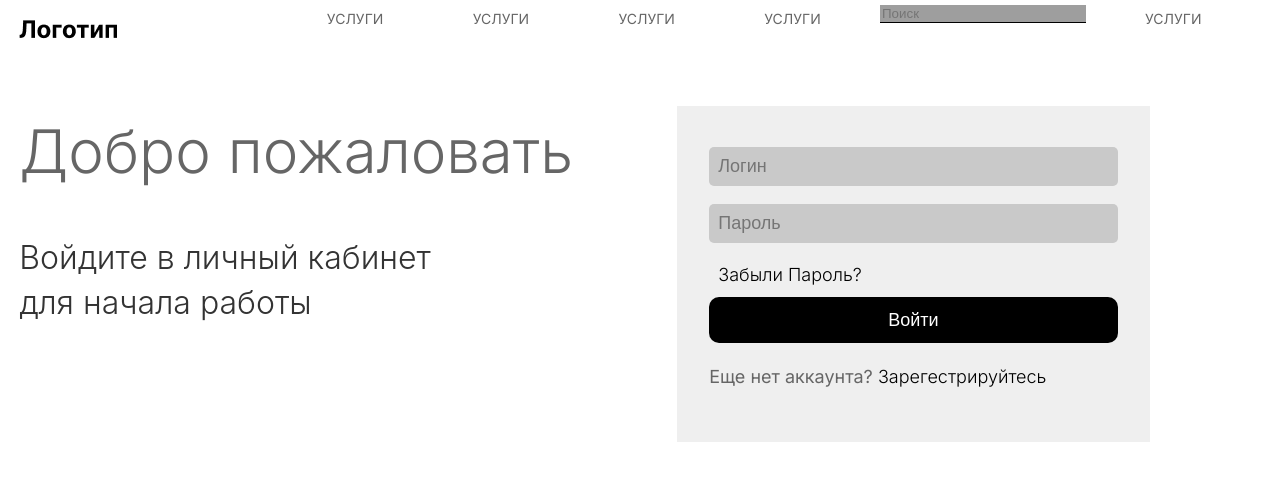
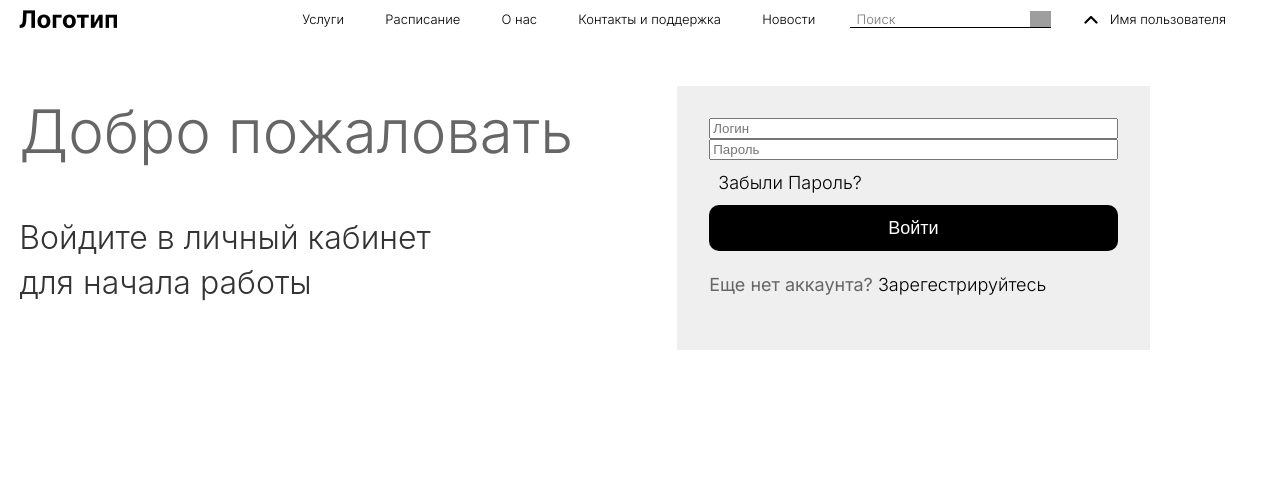
Before and after one commit to qramona/RiivSherr, a React (Vite) app: page /#/ in a window 1280 px wide. Shown: the top 480 px of the page. Built offline with nearby package versions, Linux system fonts and the light colour scheme; grey boxes are pictures that could not be loaded.

Commit message:
Created fake user path while some data completed by user + checking empty inputs

```diff
--- a/src/App.jsx
+++ b/src/App.jsx
@@ -2,6 +2,7 @@ import { HashRouter as Router, Routes, Route } from 'react-router-dom'
 import './app/App.css'
 import Auth from './modules/auth/Auth'
 import Registration from './modules/registration/registration'
+import UserPage from './pages/UserPage/UserPage'
 
 function App() {
     return (
@@ -9,6 +10,7 @@ function App() {
             <Routes>
                 <Route path="/" element={<Auth />} />
                 <Route path="/registration" element={<Registration />}></Route>
+                <Route path="/UserPage" element={<UserPage />}></Route>
             </Routes>
         </Router>
     )
--- a/src/components/Layouts/Header/Header.css
+++ b/src/components/Layouts/Header/Header.css
@@ -1,6 +1,9 @@
 a{
     color: black;
     text-decoration: none;
+}
+input:focus{
+    outline: none;
 }
 button{
     cursor: pointer;
@@ -29,18 +32,29 @@ header{
     width: 80%;
 
 }
+.header__title,.header__input,.header__userProfile{
+    font-size: 16px;
+    font-family: 'Inter';
+    font-weight: 300;
+    color: black;
+    border: none;
+    text-transform: none;
+}
+
+.header__li{
+    display: flex;
+    justify-content: center;
+    align-items: center;
+    font-size: 16px;
+}
 .header__ul{
     display: flex;
     justify-content: space-evenly;
     width: 100%;
     padding: 0;
+    margin: 0;
 }
-.header__li{
 
-}
-.header__li a{
-
-}
 .button-up{
 
 }
@@ -56,6 +70,7 @@ header{
     background: url("/Users/yuliiapodlutskaia/module-arc/src/assets/icons/Loup.png");
     background-repeat: no-repeat;
     background-position: right;padding-right: 2em;
+    background-size: contain;
 }
 .burger__menu{
     display: none;
@@ -72,6 +87,12 @@ header{
 .header__subtitles-ul.active {
     display: block;
     opacity: 1;
+}
+.header__userProfile {
+    display: flex;
+    flex-direction: row;
+    align-items: center;
+    justify-content: center;
 }
 
 @media screen and (min-width: 1600px) {
@@ -92,10 +113,7 @@ header{
     .header__ul{
 
     }
-    .header__li{
-
-    }
-    .header__li a{
+    .header__title{
 
     }
     .button-up{
@@ -131,11 +149,9 @@ header{
     .header__ul{
 
     }
-    .header__li{
-
-    }
-    .header__li a{
-
+    .header__title,.header__input{
+        font-size: 13px;
+        padding: 0 0.5em;
     }
     .button-up{
 
@@ -172,12 +188,10 @@ header{
     .header__ul{
 
     }
-    .header__li{
+    .header__title,.header__input{
+        font-size: 11px;
+    }
 
-    }
-    .header__li a{
-        font-size: 12px;
-    }
     .button-up{
 
     }
@@ -209,11 +223,9 @@ header{
     .header__ul{
 
     }
-    .header__li{
-
-    }
-    .header__li a{
-        font-size: 10px;
+    .header__title,.header__input{
+        font-size: 9px;
+        padding: 0.5em 0;
     }
     .button-up{
 
@@ -227,14 +239,12 @@ header{
     .down-img{
 
     }
-    .header__input{
-        font-size: 11px;
-    }
+
 }
 @media screen and (max-width: 768px) {
 
-    header{
-
+    Header{
+        padding: 0.5em 0;
     }
     .header__wrapper{
 
@@ -247,13 +257,13 @@ header{
 
     }
     .header__ul{
-
+        margin: 0;
     }
-    .header__li{
+    .header__title{
         display: none;
     }
-    .header__li a{
-
+    .header__userProfile{
+        display: none;
     }
     .button-up{
 
@@ -266,7 +276,10 @@ header{
     }
     .header__input{
         display: flex;
-        padding-right: 2em;
+        padding: 0.5em;
+    }
+    .header__li{
+
     }
     .input{
         display: flex;
@@ -336,10 +349,7 @@ header{
     .header__ul{
 
     }
-    .header__li{
-
-    }
-    .header__li a{
+    .header__title{
 
     }
     .button-up{
--- a/src/components/Layouts/Header/Header.jsx
+++ b/src/components/Layouts/Header/Header.jsx
@@ -7,6 +7,7 @@ import BurgerLogo from '@/assets/buttons/BurgerLogo.png'
 import CloseLogo from '@/assets/buttons/CloseLogo.png'
 import './Header.css'
 import Burger from '../../BurgerMenu/Burger.jsx'
+import { Link } from 'react-router-dom'
 
 function Header() {
     const handleSubtitleClick = (e) => {
@@ -28,7 +29,7 @@ function Header() {
             </a>
             <nav className="header__nav">
                 <ul className="header__ul">
-                    <button className="uk-button" type="button">
+                    <button className="uk-button header__title" type="button">
                         Услуги
                     </button>
                     <div data-uk-dropdown="mode: click">
@@ -45,145 +46,73 @@ function Header() {
                         </ul>
                     </div>
 
-                    <button className="uk-button" type="button">
-                        Услуги
+                    <button className="uk-button header__title" type="button">
+                        Расписание
                     </button>
                     <div data-uk-dropdown="mode: click">
                         <ul className="uk-nav uk-dropdown-nav">
                             <li className="li__subtitle">
-                                <a href="#">Услуга 1</a>
+                                <a href="#"> Расписание 1</a>
                             </li>
                             <li className="li__subtitle">
-                                <a href="#">Услуга 2</a>
+                                <a href="#"> Расписание 2</a>
                             </li>
                             <li className="li__subtitle">
-                                <a href="#">Услуга 3</a>
+                                <a href="#"> Расписание 3</a>
                             </li>
                         </ul>
                     </div>
 
-                    <button className="uk-button" type="button">
-                        Услуги
+                    <button className="uk-button header__title" type="button">
+                        О нас
                     </button>
                     <div data-uk-dropdown="mode: click">
                         <ul className="uk-nav uk-dropdown-nav">
                             <li className="li__subtitle">
-                                <a href="#">Услуга 1</a>
+                                <a href="#">О нас 1</a>
                             </li>
                             <li className="li__subtitle">
-                                <a href="#">Услуга 2</a>
+                                <a href="#">О нас 2</a>
                             </li>
                             <li className="li__subtitle">
-                                <a href="#">Услуга 3</a>
+                                <a href="#">О нас 3</a>
                             </li>
                         </ul>
                     </div>
 
-                    <button className="uk-button" type="button">
-                        Услуги
+                    <button className="uk-button header__title" type="button">
+                        Контакты и поддержка
                     </button>
                     <div data-uk-dropdown="mode: click">
                         <ul className="uk-nav uk-dropdown-nav">
                             <li className="li__subtitle">
-                                <a href="#">Услуга 1</a>
+                                <a href="#">Контакты и поддержка 1</a>
                             </li>
                             <li className="li__subtitle">
-                                <a href="#">Услуга 2</a>
+                                <a href="#">Контакты и поддержка 2</a>
                             </li>
                             <li className="li__subtitle">
-                                <a href="#">Услуга 3</a>
+                                <a href="#">Контакты и поддержка 3</a>
+                            </li>
+                        </ul>
+                    </div>
+                    <button className="uk-button header__title" type="button">
+                        Новости
+                    </button>
+                    <div data-uk-dropdown="mode: click">
+                        <ul className="uk-nav uk-dropdown-nav">
+                            <li className="li__subtitle">
+                                <a href="#">Новости 1</a>
+                            </li>
+                            <li className="li__subtitle">
+                                <a href="#">Новости 2</a>
+                            </li>
+                            <li className="li__subtitle">
+                                <a href="#">Новости 3</a>
                             </li>
                         </ul>
                     </div>
 
-                    {/*<li className="header__li">*/}
-                    {/*    <a*/}
-                    {/*        className="header__titles"*/}
-                    {/*        href="src/components/Layouts/Header#"*/}
-                    {/*        onClick={handleSubtitleClick}*/}
-                    {/*    >*/}
-                    {/*        Расписание*/}
-                    {/*    </a>*/}
-                    {/*    <button className="button-up">*/}
-                    {/*        <img className="up-img" src={Up} alt="Up button" />*/}
-                    {/*        <img*/}
-                    {/*            className="down-img"*/}
-                    {/*            src={Down}*/}
-                    {/*            alt="Down button"*/}
-                    {/*        />*/}
-                    {/*    </button>*/}
-                    {/*    <ul className="header__subtitles-ul">*/}
-                    {/*        <li className="li__subtitle">*/}
-                    {/*            <a href="#">Расписание 1</a>*/}
-                    {/*        </li>*/}
-                    {/*        <li className="li__subtitle">*/}
-                    {/*            <a href="#">Расписание 2</a>*/}
-                    {/*        </li>*/}
-                    {/*        <li className="li__subtitle">*/}
-                    {/*            <a href="#">Расписание 3</a>*/}
-                    {/*        </li>*/}
-                    {/*    </ul>*/}
-                    {/*</li>*/}
-                    {/*<li className="header__li">*/}
-                    {/*    <a*/}
-                    {/*        className="header__titles"*/}
-                    {/*        href="src/components/Layouts/Header#"*/}
-                    {/*        onClick={handleSubtitleClick}*/}
-                    {/*    >*/}
-                    {/*        О нас*/}
-                    {/*    </a>*/}
-                    {/*    <button className="button-up">*/}
-                    {/*        <img className="up-img" src={Up} alt="Up button" />*/}
-                    {/*        <img*/}
-                    {/*            className="down-img"*/}
-                    {/*            src={Down}*/}
-                    {/*            alt="Down button"*/}
-                    {/*        />*/}
-                    {/*    </button>*/}
-
-                    {/*    <ul className="header__subtitles-ul">*/}
-                    {/*        <li className="li__subtitle">*/}
-                    {/*            <a href="#">О нас 1</a>*/}
-                    {/*        </li>*/}
-                    {/*        <li className="li__subtitle">*/}
-                    {/*            <a href="#">О нас 2</a>*/}
-                    {/*        </li>*/}
-                    {/*        <li className="li__subtitle">*/}
-                    {/*            <a href="#">О нас 3</a>*/}
-                    {/*        </li>*/}
-                    {/*    </ul>*/}
-                    {/*</li>*/}
-                    {/*<li className="header__li">*/}
-                    {/*    <a*/}
-                    {/*        className="header__titles"*/}
-                    {/*        href="src/components/Layouts/Header#"*/}
-                    {/*        onClick={handleSubtitleClick}*/}
-                    {/*    >*/}
-                    {/*        Контакты и поддержка*/}
-                    {/*    </a>*/}
-                    {/*    <button className="button-up">*/}
-                    {/*        <img className="up-img" src={Up} alt="Up button" />*/}
-                    {/*        <img*/}
-                    {/*            className="down-img"*/}
-                    {/*            src={Down}*/}
-                    {/*            alt="Down button"*/}
-                    {/*        />*/}
-                    {/*    </button>*/}
-                    {/*    <ul className="header__subtitles-ul">*/}
-                    {/*        <li className="li__subtitle">*/}
-                    {/*            <a href="#">Контакты и поддержка 1</a>*/}
-                    {/*        </li>*/}
-                    {/*        <li className="li__subtitle">*/}
-                    {/*            <a href="#">Контакты и поддержка 2</a>*/}
-                    {/*        </li>*/}
-                    {/*        <li className="li__subtitle">*/}
-                    {/*            <a href="#">Контакты и поддержка 3</a>*/}
-                    {/*        </li>*/}
-                    {/*    </ul>*/}
-                    {/*</li>*/}
-                    {/*<li className="header__li">*/}
-                    {/*    <a href="#">Новости</a>*/}
-                    {/*</li>*/}
                     <li className="header__li input">
                         <input
                             className="header__input input"
@@ -191,22 +120,18 @@ function Header() {
                             placeholder="Поиск"
                         />
                     </li>
-                    <button className="uk-button" type="button">
-                        Услуги
-                    </button>
-                    <div data-uk-dropdown="mode: click">
-                        <ul className="uk-nav uk-dropdown-nav">
-                            <li className="li__subtitle">
-                                <a href="#">Услуга 1</a>
-                            </li>
-                            <li className="li__subtitle">
-                                <a href="#">Услуга 2</a>
-                            </li>
-                            <li className="li__subtitle">
-                                <a href="#">Услуга 3</a>
-                            </li>
-                        </ul>
-                    </div>
+
+                    <Link to="/" className="header__userProfile">
+                        <div className="Header__userIcon">
+                            <img src={Up} alt="" />
+                        </div>
+                        <button
+                            className="uk-button header__title"
+                            type="button"
+                        >
+                            Имя пользователя
+                        </button>
+                    </Link>
                 </ul>
                 <Burger></Burger>
             </nav>
--- a/src/modules/auth/Auth.jsx
+++ b/src/modules/auth/Auth.jsx
@@ -1,12 +1,44 @@
 import Header from '@/components/Layouts/Header/Header.jsx'
+import UserPage from '../../pages/UserPage/UserPage.jsx'
+import React, { useState } from 'react'
 import './Auth.css'
 import registration from '../registration/registration.jsx'
 import { Link } from 'react-router-dom'
+
 function Auth() {
+    const [formData, setFormData] = useState({
+        login: '',
+        password: '',
+    })
+    const [errors, setErrors] = useState({
+        login: false,
+        password: false,
+    })
+    const [isAuthenticated, setIsAuthenticated] = useState(false)
+
+    const handleSubmit = (e) => {
+        e.preventDefault()
+
+        const validationErrors = {
+            login: formData.login.trim() === '',
+            password: formData.password.trim() === '',
+        }
+
+        setErrors(validationErrors)
+
+        if (!validationErrors.login && !validationErrors.password) {
+            setIsAuthenticated(true) // "Авторизуем" пользователя
+        }
+    }
+
+    // Если авторизован - показываем UserPage
+    if (isAuthenticated) {
+        return <UserPage username={formData.login} />
+    }
+
     return (
         <>
             <Header />
-
             <section className="Auth">
                 <div className="wrapper">
                     <div className="Auth__wrapper">
@@ -21,19 +53,48 @@ function Auth() {
 
                         <div className="Auth__block Auth__block2">
                             <div className="block2__wrapper">
-                                <form className="Auth__form" action="#">
+                                <form
+                                    className="Auth__form"
+                                    onSubmit={handleSubmit}
+                                >
                                     <input
-                                        className="Auth__input"
                                         id="Login"
                                         type="text"
                                         placeholder="Логин"
+                                        value={formData.login}
+                                        onChange={(e) =>
+                                            setFormData({
+                                                ...formData,
+                                                login: e.target.value,
+                                            })
+                                        }
+                                        className={errors.login ? 'error' : ''}
                                     />
+                                    {errors.login && (
+                                        <span className="error-message">
+                                            Введите логин
+                                        </span>
+                                    )}
                                     <input
-                                        className="Auth__input"
                                         id="Password"
-                                        type="text"
+                                        type="password"
                                         placeholder="Пароль"
+                                        value={formData.password}
+                                        onChange={(e) =>
+                                            setFormData({
+                                                ...formData,
+                                                password: e.target.value,
+                                            })
+                                        }
+                                        className={
+                                            errors.password ? 'error' : ''
+                                        }
                                     />
+                                    {errors.password && (
+                                        <span className="error-message">
+                                            Введите пароль
+                                        </span>
+                                    )}
                                     <Link to="/" className="resetPassword">
                                         Забыли Пароль?
                                     </Link>
```
Also changed, not shown: src/modules/auth/Auth.css (+6 -2 lines), src/pages/UserPage/UserPage.jsx (+7 -0 lines).
